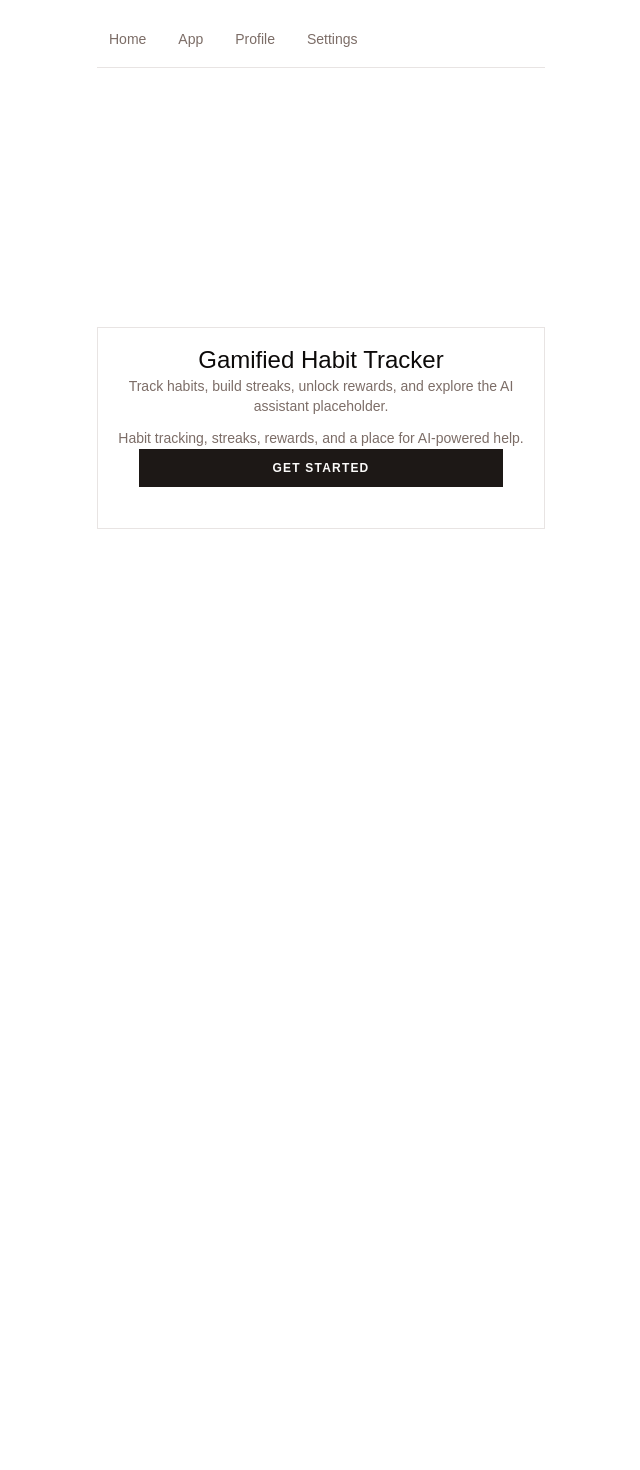
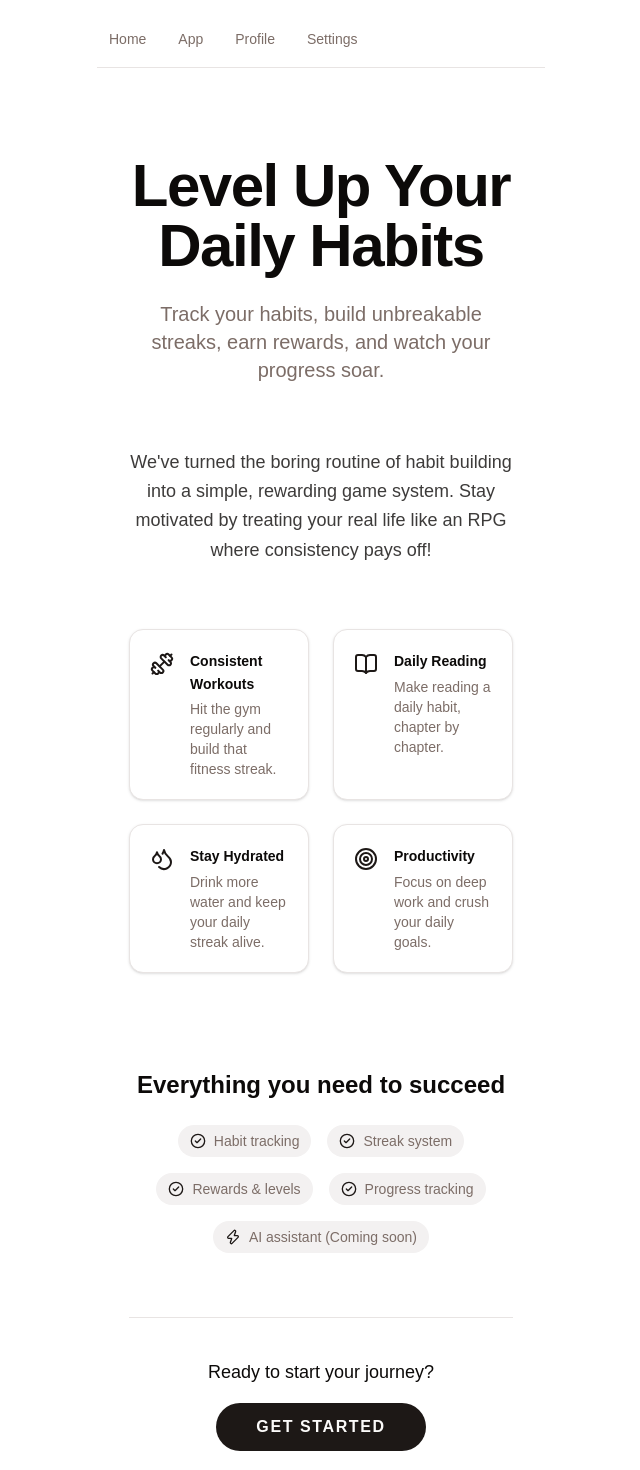
Before and after one commit to mekanhaji/habit-os, a React (Vite) app in the folder apps/web/: page /welcome in a window 1280 px wide. Shown: the top 1470 px of the page, without its empty margins (319-959 px from the left). Before the commit the page ends 800 px from the top, so only its background shows below. Built offline with nearby package versions, Linux system fonts and the light colour scheme.

Commit message:
feat: implement landing page with feature showcase and entry routing

```diff
--- a/apps/web/src/pages/landing-page.tsx
+++ b/apps/web/src/pages/landing-page.tsx
@@ -1,37 +1,93 @@
-import { Link } from "react-router-dom"
-import {
-  Card,
-  CardContent,
-  CardDescription,
-  CardHeader,
-  CardTitle,
-} from "@workspace/ui/components/card"
+import { Link, useNavigate } from "react-router-dom"
 import { Button } from "@workspace/ui/components/button"
+import { CheckCircle2, Zap, Target, BookOpen, Droplets, Dumbbell } from "lucide-react"
 
 export function LandingPage() {
+  const navigate = useNavigate()
+
+  function handleGetStarted() {
+    const hasProfile = localStorage.getItem("userProfile") !== null
+    if (hasProfile) {
+      navigate("/app")
+    } else {
+      navigate("/profile")
+    }
+  }
+
   return (
-    <section className="flex min-h-[calc(100svh-8rem)] items-center justify-center">
-      <Card className="w-full max-w-md text-center">
-        <CardHeader>
-          <CardTitle className="text-2xl">Gamified Habit Tracker</CardTitle>
-          <CardDescription>
-            Track habits, build streaks, unlock rewards, and explore the AI
-            assistant placeholder.
-          </CardDescription>
-        </CardHeader>
+    <div className="flex flex-col min-h-[calc(100svh-4rem)] items-center justify-center py-16 px-4 sm:px-6 lg:px-8 bg-background">
+      <div className="max-w-4xl w-full space-y-16 text-center">
 
-        <CardContent>
-          <p className="text-sm text-muted-foreground">
-            Habit tracking, streaks, rewards, and a place for AI-powered help.
+        {/* 1. Hero Section */}
+        <div className="space-y-6">
+          <h1 className="text-4xl font-extrabold tracking-tight sm:text-5xl md:text-6xl text-foreground">
+            Level Up Your Daily Habits
+          </h1>
+          <p className="mx-auto max-w-2xl text-xl text-muted-foreground">
+            Track your habits, build unbreakable streaks, earn rewards, and watch your progress soar.
           </p>
-        </CardContent>
+        </div>
 
-        <div className="px-6 pb-6">
-          <Button asChild className="w-full">
-            <Link to="/app">Get Started</Link>
+        {/* 2. Fun Introduction */}
+        <div className="mx-auto max-w-2xl text-lg leading-relaxed text-foreground/80">
+          <p>
+            We've turned the boring routine of habit building into a simple, rewarding game system.
+            Stay motivated by treating your real life like an RPG where consistency pays off!
+          </p>
+        </div>
+
+        {/* 3. Use Cases Section */}
+        <div className="grid grid-cols-1 gap-6 sm:grid-cols-2 text-left">
+          <div className="flex items-start space-x-4 p-5 rounded-xl bg-card border shadow-sm">
+            <Dumbbell className="h-6 w-6 text-primary flex-shrink-0 mt-0.5" />
+            <div>
+              <h3 className="font-semibold text-foreground">Consistent Workouts</h3>
+              <p className="text-sm text-muted-foreground mt-1">Hit the gym regularly and build that fitness streak.</p>
+            </div>
+          </div>
+          <div className="flex items-start space-x-4 p-5 rounded-xl bg-card border shadow-sm">
+            <BookOpen className="h-6 w-6 text-primary flex-shrink-0 mt-0.5" />
+            <div>
+              <h3 className="font-semibold text-foreground">Daily Reading</h3>
+              <p className="text-sm text-muted-foreground mt-1">Make reading a daily habit, chapter by chapter.</p>
+            </div>
+          </div>
+          <div className="flex items-start space-x-4 p-5 rounded-xl bg-card border shadow-sm">
+            <Droplets className="h-6 w-6 text-primary flex-shrink-0 mt-0.5" />
+            <div>
+              <h3 className="font-semibold text-foreground">Stay Hydrated</h3>
+              <p className="text-sm text-muted-foreground mt-1">Drink more water and keep your daily streak alive.</p>
+            </div>
+          </div>
+          <div className="flex items-start space-x-4 p-5 rounded-xl bg-card border shadow-sm">
+            <Target className="h-6 w-6 text-primary flex-shrink-0 mt-0.5" />
+            <div>
+              <h3 className="font-semibold text-foreground">Productivity</h3>
+              <p className="text-sm text-muted-foreground mt-1">Focus on deep work and crush your daily goals.</p>
+            </div>
+          </div>
+        </div>
+
+        {/* 4. Features Section */}
+        <div className="pt-8">
+          <h2 className="text-2xl font-bold mb-6 text-foreground">Everything you need to succeed</h2>
+          <div className="flex flex-wrap justify-center gap-4 text-sm text-muted-foreground">
+            <span className="flex items-center bg-secondary px-3 py-1.5 rounded-full"><CheckCircle2 className="h-4 w-4 mr-2 text-primary" /> Habit tracking</span>
+            <span className="flex items-center bg-secondary px-3 py-1.5 rounded-full"><CheckCircle2 className="h-4 w-4 mr-2 text-primary" /> Streak system</span>
+            <span className="flex items-center bg-secondary px-3 py-1.5 rounded-full"><CheckCircle2 className="h-4 w-4 mr-2 text-primary" /> Rewards & levels</span>
+            <span className="flex items-center bg-secondary px-3 py-1.5 rounded-full"><CheckCircle2 className="h-4 w-4 mr-2 text-primary" /> Progress tracking</span>
+            <span className="flex items-center bg-secondary px-3 py-1.5 rounded-full"><Zap className="h-4 w-4 mr-2 text-primary" /> AI assistant (Coming soon)</span>
+          </div>
+        </div>
+
+        {/* 5. Call to Action */}
+        <div className="space-y-4 pt-10 border-t">
+          <p className="text-lg font-medium text-foreground">Ready to start your journey?</p>
+          <Button onClick={handleGetStarted} size="lg" className="w-full sm:w-auto text-base px-10 py-6 rounded-full">
+            Get Started
           </Button>
         </div>
-      </Card>
-    </section>
+      </div>
+    </div>
   )
 }
```
